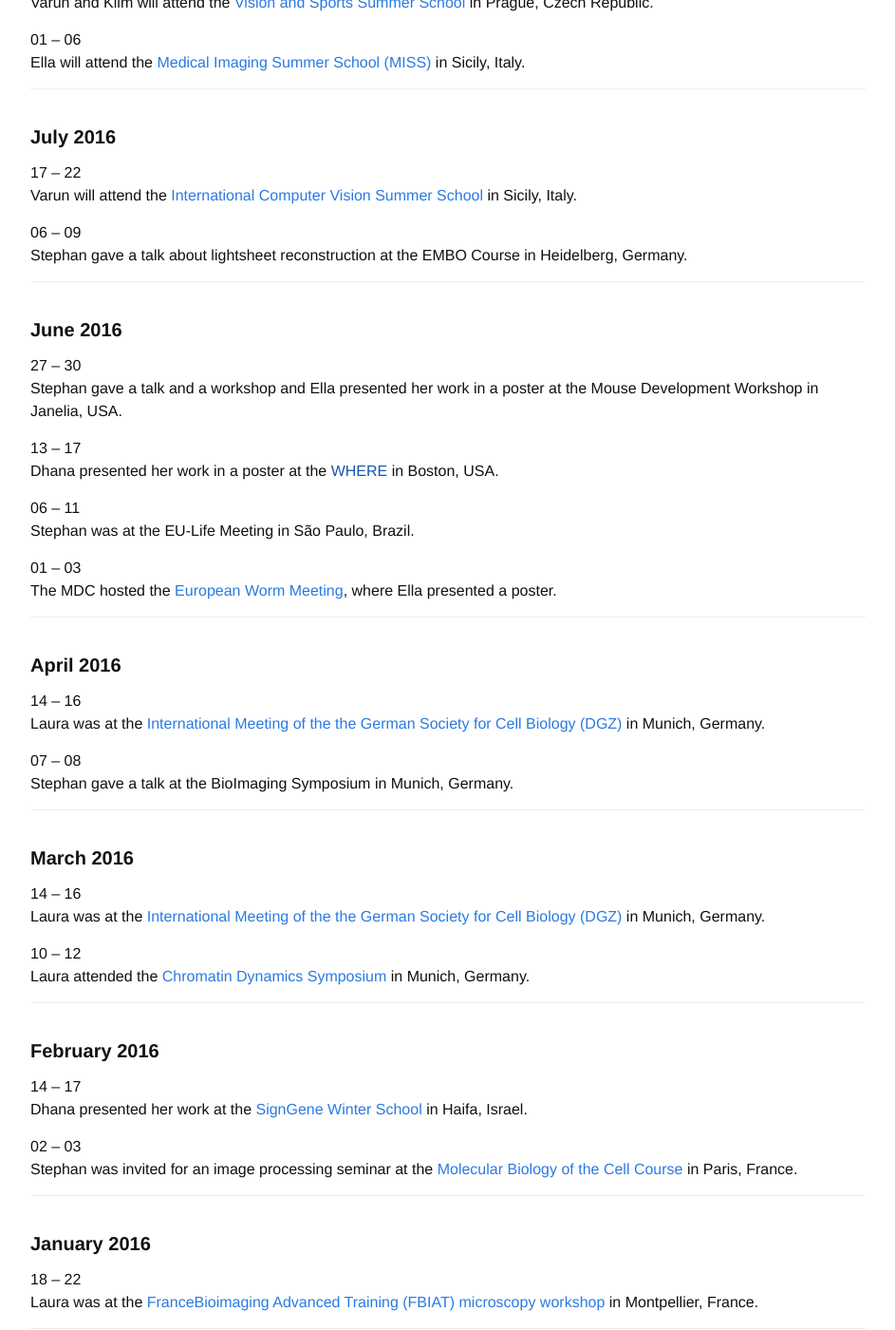
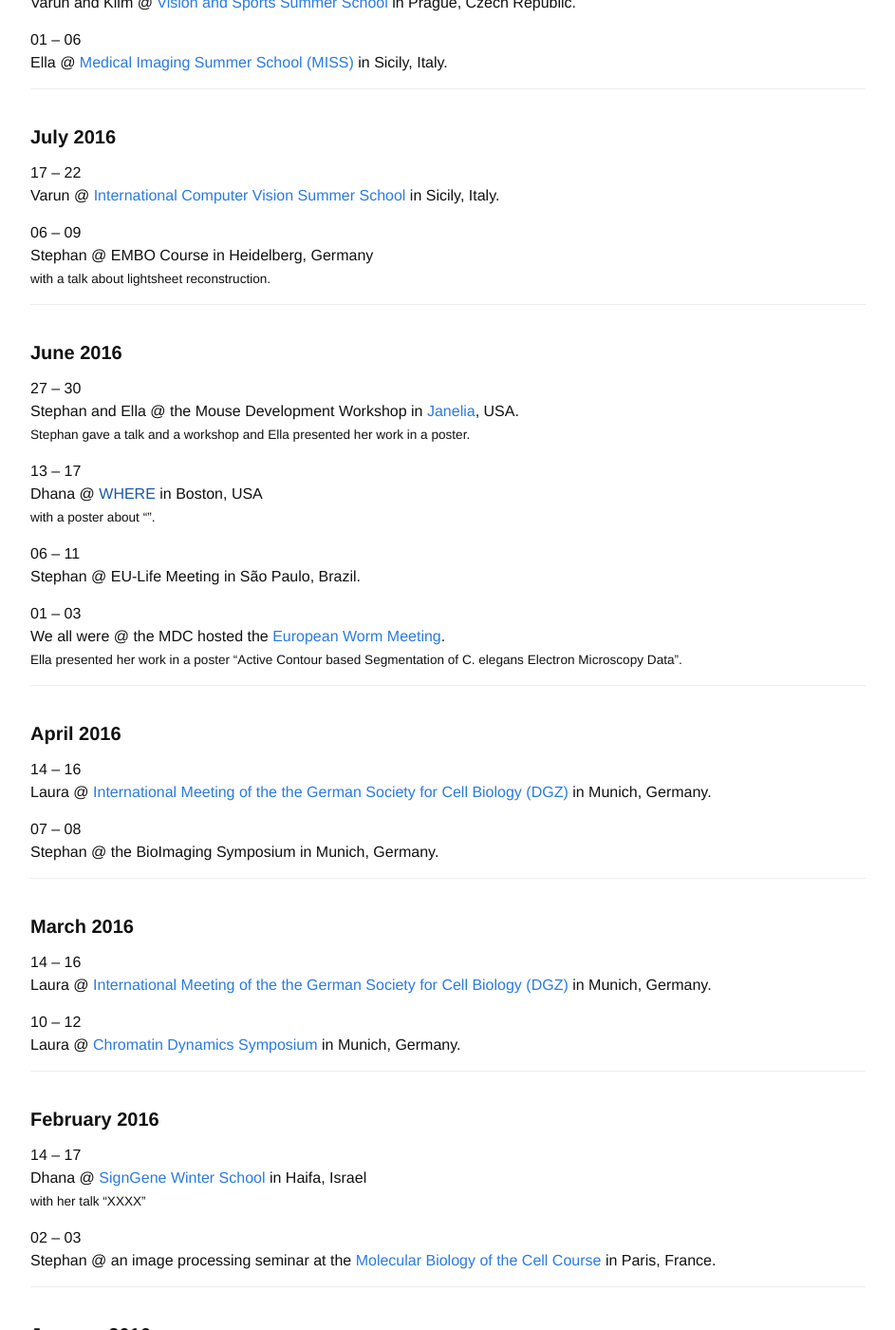
Before and after one commit to PreibischLab/preibisch-labsite, a Jekyll site: the page built from events.md, in a window 1280 px wide and 1400 px high, scrolled down 512 px. Shown: the whole window at 95% size, without its empty margins (168-1111 px from the left). Built offline with Jekyll 4.4.1, drawn with Linux system fonts in a browser that asks for light colours; some of the changed text lies outside the part shown.

Commit message:
changed events format

```diff
--- a/events.md
+++ b/events.md
@@ -14,7 +14,7 @@ weight: 3
 #### **September 2016**
 
 01 – 06
-Dhana will attend the SignGene symposium [](){:target="_blank"} in XXXXX.
+Dhana @ SignGene symposium [LINK](){:target="_blank"} in XXXXX.
 
 <hr/> <!--line separator-->
 <br/>
@@ -22,10 +22,10 @@ Dhana will attend the SignGene symposium [](){:target="_blank"} in XXXXX.
 #### **August 2016**
 
 22 – 27
-Varun and Klim will attend the [Vision and Sports Summer School](http://cmp.felk.cvut.cz/summerschool2016/){:target="_blank"} in Prague, Czech Republic.
+Varun and Klim @ [Vision and Sports Summer School](http://cmp.felk.cvut.cz/summerschool2016/){:target="_blank"} in Prague, Czech Republic.
 
 01 – 06
-Ella will attend the [Medical Imaging Summer School (MISS)](http://iplab.dmi.unict.it/miss16/){:target="_blank"} in Sicily, Italy.
+Ella @ [Medical Imaging Summer School (MISS)](http://iplab.dmi.unict.it/miss16/){:target="_blank"} in Sicily, Italy.
 
 <hr/> <!--line separator-->
 <br/>
@@ -33,10 +33,11 @@ Ella will attend the [Medical Imaging Summer School (MISS)](http://iplab.dmi.uni
 #### **July 2016**
 
 17 – 22
-Varun will attend the [International Computer Vision Summer School](http://svg.dmi.unict.it/icvss2016){:target="_blank"} in Sicily, Italy.
+Varun @ [International Computer Vision Summer School](http://svg.dmi.unict.it/icvss2016){:target="_blank"} in Sicily, Italy.
 
 06 – 09
-Stephan gave a talk about lightsheet reconstruction at the EMBO Course [](){:target="_blank"} in Heidelberg, Germany.
+Stephan @ EMBO Course [](){:target="_blank"} in Heidelberg, Germany
+<small>with a talk about lightsheet reconstruction.</small>
 
 <hr/> <!--line separator-->
 <br/>
@@ -44,16 +45,19 @@ Stephan gave a talk about lightsheet reconstruction at the EMBO Course [](){:tar
 #### **June 2016**
 
 27 – 30
-Stephan gave a talk and a workshop and Ella presented her work in a poster at the Mouse Development Workshop in Janelia, USA.
+Stephan and Ella @ the Mouse Development Workshop in [Janelia](https://www.janelia.org/){:target="_blank"}, USA.
+<small>Stephan gave a talk and a workshop and Ella presented her work in a poster.</small>
 
 13 – 17
-Dhana presented her work in a poster at the [WHERE](){:target="_blank"} in Boston, USA.
+Dhana @ [WHERE](){:target="_blank"} in Boston, USA
+<small>with a poster about "".</small>
 
 06 – 11
-Stephan was at the EU-Life Meeting [](){:target="_blank"} in São Paulo, Brazil.
+Stephan @ EU-Life Meeting [](){:target="_blank"} in São Paulo, Brazil.
 
 01 – 03
-The MDC hosted the [European Worm Meeting](http://www.wormmeeting-berlin.de/cms/default.asp?id=0){:target="_blank"}, where Ella presented a poster.
+We all were @ the MDC hosted the [European Worm Meeting](http://www.wormmeeting-berlin.de/cms/default.asp?id=0){:target="_blank"}.
+<small>Ella presented her work in a poster "Active Contour based Segmentation of C. elegans Electron Microscopy Data".</small>
 
 <hr/> <!--line separator-->
 <br/>
@@ -61,10 +65,10 @@ The MDC hosted the [European Worm Meeting](http://www.wormmeeting-berlin.de/cms/
 #### **April 2016**
 
 14 – 16
-Laura was at the [International Meeting of the the German Society for Cell Biology (DGZ)](http://www.zellbiologie2016.de/Home.697.0.html){:target="_blank"} in Munich, Germany.
+Laura @ [International Meeting of the the German Society for Cell Biology (DGZ)](http://www.zellbiologie2016.de/Home.697.0.html){:target="_blank"} in Munich, Germany.
 
 07 – 08
-Stephan gave a talk at the BioImaging Symposium in Munich, Germany.
+Stephan @ the BioImaging Symposium in Munich, Germany.
 
 <hr/> <!--line separator-->
 <br/>
@@ -72,10 +76,10 @@ Stephan gave a talk at the BioImaging Symposium in Munich, Germany.
 #### **March 2016**
 
 14 – 16
-Laura was at the [International Meeting of the the German Society for Cell Biology (DGZ)](http://www.zellbiologie2016.de/Home.697.0.html){:target="_blank"} in Munich, Germany.
+Laura @ [International Meeting of the the German Society for Cell Biology (DGZ)](http://www.zellbiologie2016.de/Home.697.0.html){:target="_blank"} in Munich, Germany.
 
 10 – 12
-Laura attended the [Chromatin Dynamics Symposium](http://www.sfb1064.med.uni-muenchen.de/chromatin_symposium_2016/index.html){:target="_blank"} in Munich, Germany.
+Laura @ [Chromatin Dynamics Symposium](http://www.sfb1064.med.uni-muenchen.de/chromatin_symposium_2016/index.html){:target="_blank"} in Munich, Germany.
 
 
 <hr/> <!--line separator-->
@@ -84,10 +88,11 @@ Laura attended the [Chromatin Dynamics Symposium](http://www.sfb1064.med.uni-mue
 #### **February 2016**
 
 14 – 17
-Dhana presented her work at the [SignGene Winter School](https://signgene-events.mdc-berlin.de/?page_id=5){:target="_blank"} in Haifa, Israel.
+Dhana @ [SignGene Winter School](https://signgene-events.mdc-berlin.de/?page_id=5){:target="_blank"} in Haifa, Israel
+<small>with her talk "XXXX"</small>
 
 02 – 03
-Stephan was invited for an image processing seminar at the [Molecular Biology of the Cell Course](https://www.pasteur.fr/en/teaching/institut-pasteur-courses/mechanisms-living-organisms-theme/molecular-biology-cell){:target="_blank"} in Paris, France.
+Stephan @ an image processing seminar at the [Molecular Biology of the Cell Course](https://www.pasteur.fr/en/teaching/institut-pasteur-courses/mechanisms-living-organisms-theme/molecular-biology-cell){:target="_blank"} in Paris, France.
 
 <hr/> <!--line separator-->
 <br/>
@@ -95,7 +100,7 @@ Stephan was invited for an image processing seminar at the [Molecular Biology of
 #### **January 2016**
 
 18 – 22
-Laura was at the [FranceBioimaging Advanced Training (FBIAT) microscopy workshop](http://fbiat.weebly.com/){:target="_blank"} in Montpellier, France.
+Laura @ [FranceBioimaging Advanced Training (FBIAT) microscopy workshop](http://fbiat.weebly.com/){:target="_blank"} in Montpellier, France.
 
 <hr/> <!--line separator-->
 <br/>
@@ -103,7 +108,7 @@ Laura was at the [FranceBioimaging Advanced Training (FBIAT) microscopy workshop
 #### **December 2015**
 
 01 – 05
-Laura and Stephan were at the annual [BIMSB-NYU retreat](https://www.mdc-berlin.de/14187058/en/bimsb/phd_program){:target="_blank"} in New York, USA.
+Laura and Stephan @ the annual [BIMSB-NYU retreat](https://www.mdc-berlin.de/14187058/en/bimsb/phd_program){:target="_blank"} in New York, USA.
 
 <hr/> <!--line separator-->
 <br/>
@@ -111,10 +116,10 @@ Laura and Stephan were at the annual [BIMSB-NYU retreat](https://www.mdc-berlin.
 #### **November 2015**
 
 23 – 24
-Stephan was invivted speaker at the [Bioimage Informatics Meeting](https://www.mdc-berlin.de/14187058/en/bimsb/phd_program){:target="_blank"} in Paris, France.
+Stephan @ [Bioimage Informatics Meeting](https://www.mdc-berlin.de/14187058/en/bimsb/phd_program){:target="_blank"} in Paris, France.
 
 09 – 10
-Stephan presented his work at the [Biochemistry Department](http://www.bioch.ox.ac.uk){:target="_blank"} in Oxford, UK.
+Stephan @ [Biochemistry Department](http://www.bioch.ox.ac.uk){:target="_blank"} in Oxford, UK.
 
 <hr/> <!--line separator-->
 <br/>
@@ -122,10 +127,12 @@ Stephan presented his work at the [Biochemistry Department](http://www.bioch.ox.
 #### **October 2015**
 
 29 – 30
-Stephan presented the work on lightsheet microscopy reconstruction at the [ETH Z&uuml;rich](https://www.ethz.ch/){:target="_blank"} in Switzerland.
+Stephan @ the [ETH Z&uuml;rich](https://www.ethz.ch/){:target="_blank"} in Switzerland
+<small>with a talk about lightsheet microscopy reconstruction</small>
 
 14 – 16
-Stephan presented the work on lightsheet microscopy reconstruction and the BigDataViewer at the [Bioimage Informatics Conference 2015](http://www.nist.gov/itl/ssd/is/bioimage-conference-2015.cfm){:target="_blank"} of the National Institute of Standards and Technology in Gaithersburg, MD, USA.
+Stephan @ [Bioimage Informatics Conference 2015](http://www.nist.gov/itl/ssd/is/bioimage-conference-2015.cfm){:target="_blank"} of the NIST in Gaithersburg, MD, USA
+<small>with his talk about the work on lightsheet microscopy reconstruction and the BigDataViewer<small>
 
 </div>
 <div id="future-events">
```
